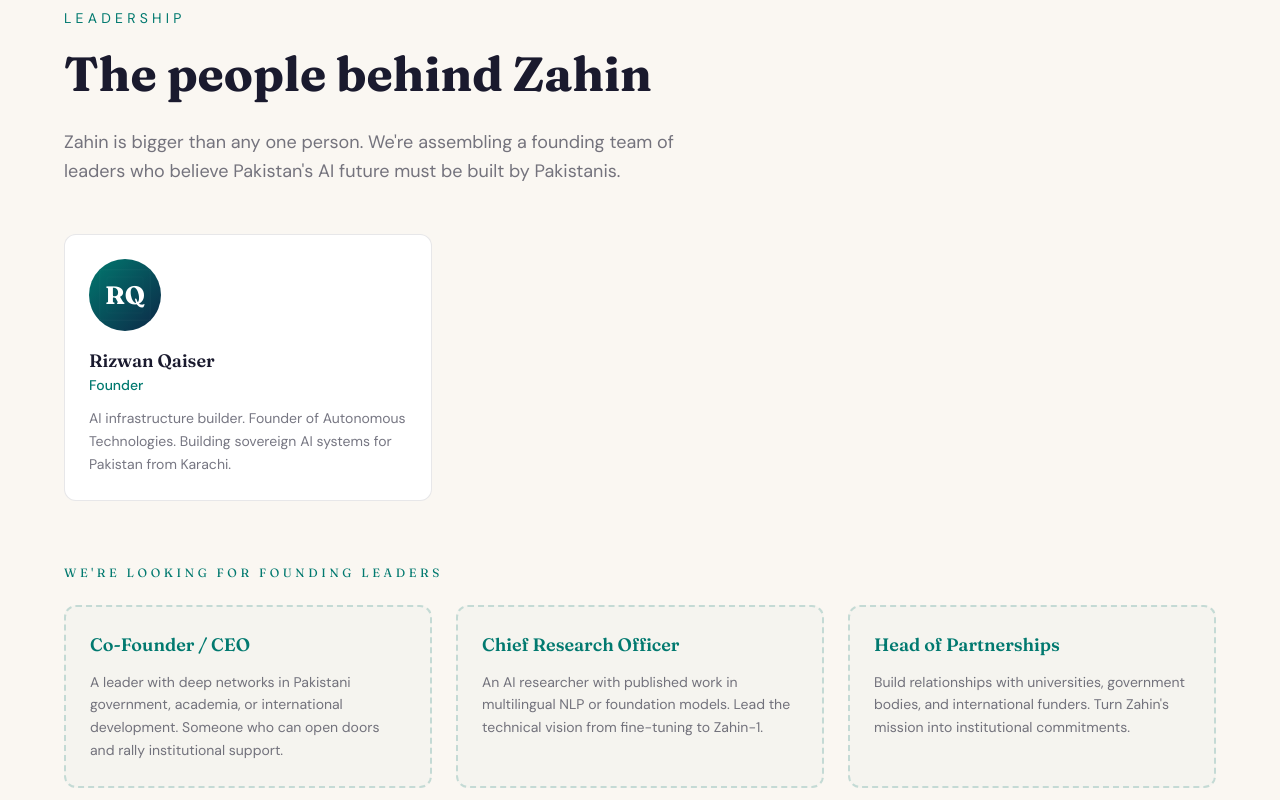
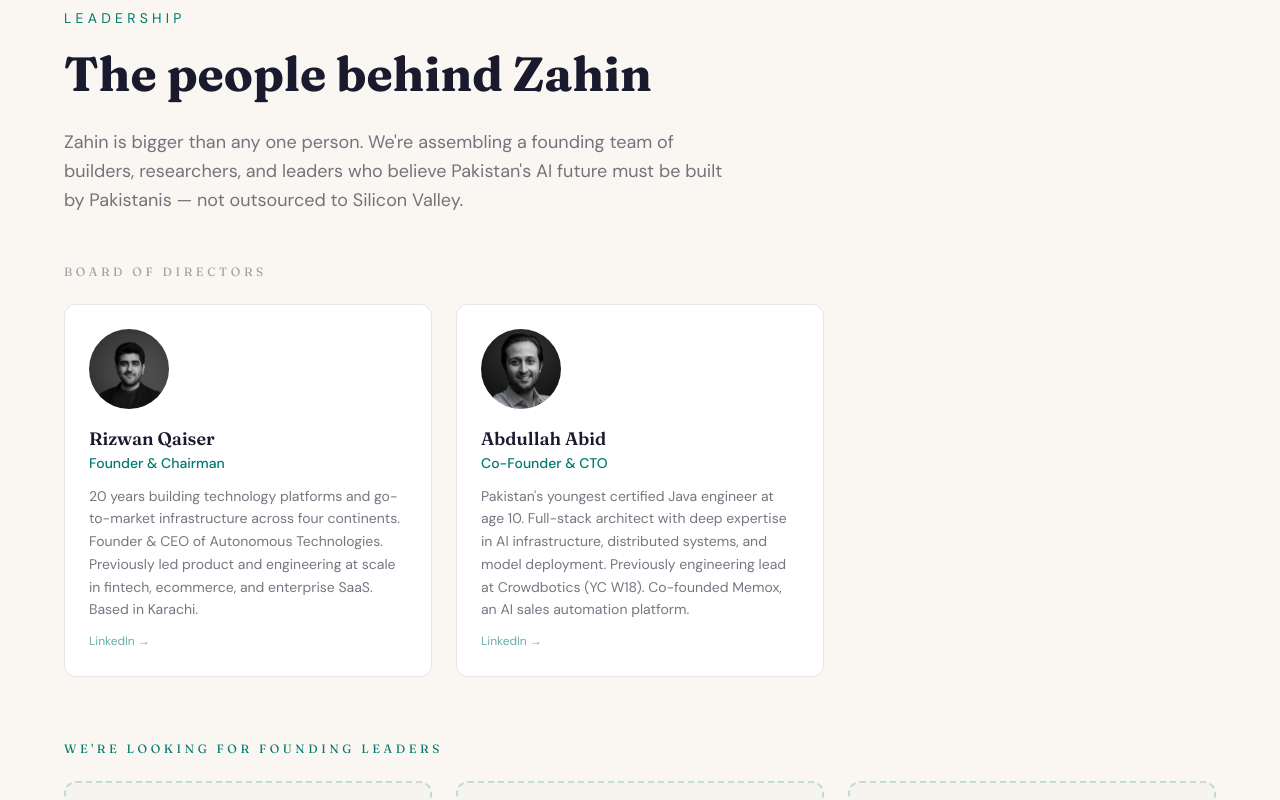
Before and after one commit to autonomous-tech/zahin-website, a Next.js app: page / in a window 1280 px wide. Shown: the part 4260-5060 px from the top of the page. Built offline with nearby package versions, Linux system fonts and the light colour scheme.

Commit message:
feat: add Rizwan & Abdullah to Board of Directors with real photos and bios

```diff
--- a/src/components/sections/Leadership.tsx
+++ b/src/components/sections/Leadership.tsx
@@ -1,26 +1,68 @@
+import Image from "next/image";
 import SectionWrapper from "@/components/ui/SectionWrapper";
 import Button from "@/components/ui/Button";
-import Avatar from "@/components/ui/Avatar";
 
-interface TeamMember { name: string; role: string; bio: string; }
+interface TeamMember {
+  name: string;
+  role: string;
+  bio: string;
+  photo?: string;
+  linkedin?: string;
+}
 
-const founders: TeamMember[] = [
-  { name: "Rizwan Qaiser", role: "Founder", bio: "AI infrastructure builder. Founder of Autonomous Technologies. Building sovereign AI systems for Pakistan from Karachi." },
+const boardOfDirectors: TeamMember[] = [
+  {
+    name: "Rizwan Qaiser",
+    role: "Founder & Chairman",
+    bio: "20 years building technology platforms and go-to-market infrastructure across four continents. Founder & CEO of Autonomous Technologies. Previously led product and engineering at scale in fintech, ecommerce, and enterprise SaaS. Based in Karachi.",
+    photo: "/images/team-rizwan.png",
+    linkedin: "https://www.linkedin.com/in/rizwanqaiser1/",
+  },
+  {
+    name: "Abdullah Abid",
+    role: "Co-Founder & CTO",
+    bio: "Pakistan's youngest certified Java engineer at age 10. Full-stack architect with deep expertise in AI infrastructure, distributed systems, and model deployment. Previously engineering lead at Crowdbotics (YC W18). Co-founded Memox, an AI sales automation platform.",
+    photo: "/images/team-abdullah.png",
+    linkedin: "https://www.linkedin.com/in/mabdullahabid/",
+  },
 ];
 
 const openRoles = [
-  { title: "Co-Founder / CEO", description: "A leader with deep networks in Pakistani government, academia, or international development. Someone who can open doors and rally institutional support." },
-  { title: "Chief Research Officer", description: "An AI researcher with published work in multilingual NLP or foundation models. Lead the technical vision from fine-tuning to Zahin-1." },
-  { title: "Head of Partnerships", description: "Build relationships with universities, government bodies, and international funders. Turn Zahin's mission into institutional commitments." },
+  { title: "Chief Executive Officer", description: "A visionary leader with deep networks across Pakistani government, international development, and academia. Someone who can rally institutional support and represent Zahin on the world stage." },
+  { title: "Chief Research Officer", description: "A published AI researcher with expertise in multilingual NLP, foundation models, or computational linguistics. Lead the technical vision from Gemma fine-tuning to Zahin-1." },
+  { title: "Head of Partnerships & Development", description: "Build strategic relationships with universities, government bodies, corporate sponsors, and international funders. Turn Zahin's mission into institutional commitments and capital." },
 ];
 
 function PersonCard({ member }: { member: TeamMember }) {
   return (
     <div className="bg-white rounded-xl border border-deep-ink/10 p-6 hover:shadow-md transition-shadow">
-      <Avatar name={member.name} size={72} className="mb-4" />
+      {member.photo ? (
+        <div className="w-20 h-20 rounded-full overflow-hidden mb-4 relative">
+          <Image
+            src={member.photo}
+            alt={member.name}
+            fill
+            className="object-cover"
+          />
+        </div>
+      ) : (
+        <div className="w-20 h-20 rounded-full bg-pakistan-green/10 flex items-center justify-center mb-4">
+          <span className="text-2xl font-display font-bold text-pakistan-green">{member.name.charAt(0)}</span>
+        </div>
+      )}
       <h3 className="font-display text-lg font-semibold">{member.name}</h3>
       <p className="text-sm text-pakistan-green font-medium">{member.role}</p>
       <p className="mt-3 text-sm text-deep-ink/60 leading-relaxed">{member.bio}</p>
+      {member.linkedin && (
+        <a
+          href={member.linkedin}
+          className="mt-3 inline-block text-xs text-pakistan-green/60 hover:text-pakistan-green transition-colors"
+          target="_blank"
+          rel="noopener noreferrer"
+        >
+          LinkedIn &rarr;
+        </a>
+      )}
     </div>
   );
 }
@@ -31,11 +73,15 @@
       <p className="text-sm uppercase tracking-[0.3em] text-pakistan-green mb-4">Leadership</p>
       <h2 className="text-4xl md:text-5xl font-bold leading-tight max-w-3xl">The people behind Zahin</h2>
       <p className="mt-6 text-lg text-deep-ink/60 max-w-2xl leading-relaxed">
-        Zahin is bigger than any one person. We&apos;re assembling a founding team of leaders who believe Pakistan&apos;s AI future must be built by Pakistanis.
+        Zahin is bigger than any one person. We&apos;re assembling a founding team of builders, researchers, and leaders who believe Pakistan&apos;s AI future must be built by Pakistanis — not outsourced to Silicon Valley.
       </p>
 
-      <div className="mt-12 grid grid-cols-1 sm:grid-cols-2 lg:grid-cols-3 gap-6">
-        {founders.map((m) => <PersonCard key={m.name} member={m} />)}
+      {/* Board of Directors */}
+      <div className="mt-12">
+        <h3 className="text-xs uppercase tracking-[0.3em] text-deep-ink/40 mb-6">Board of Directors</h3>
+        <div className="grid grid-cols-1 sm:grid-cols-2 lg:grid-cols-3 gap-6">
+          {boardOfDirectors.map((m) => <PersonCard key={m.name} member={m} />)}
+        </div>
       </div>
 
       {/* Open leadership roles */}
```
Also changed, not shown: public/images/team-abdullah.png (added), public/images/team-rizwan.png (added).
